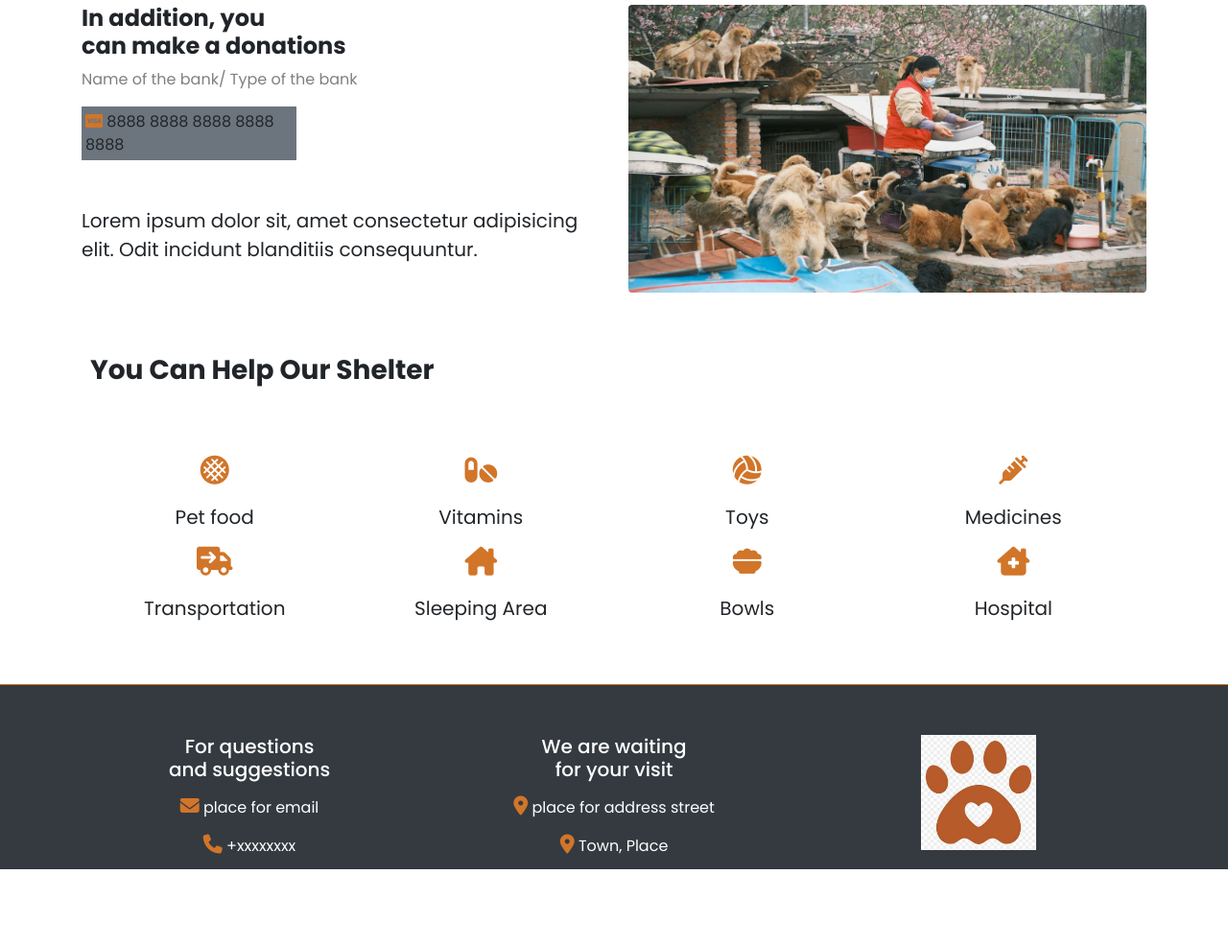
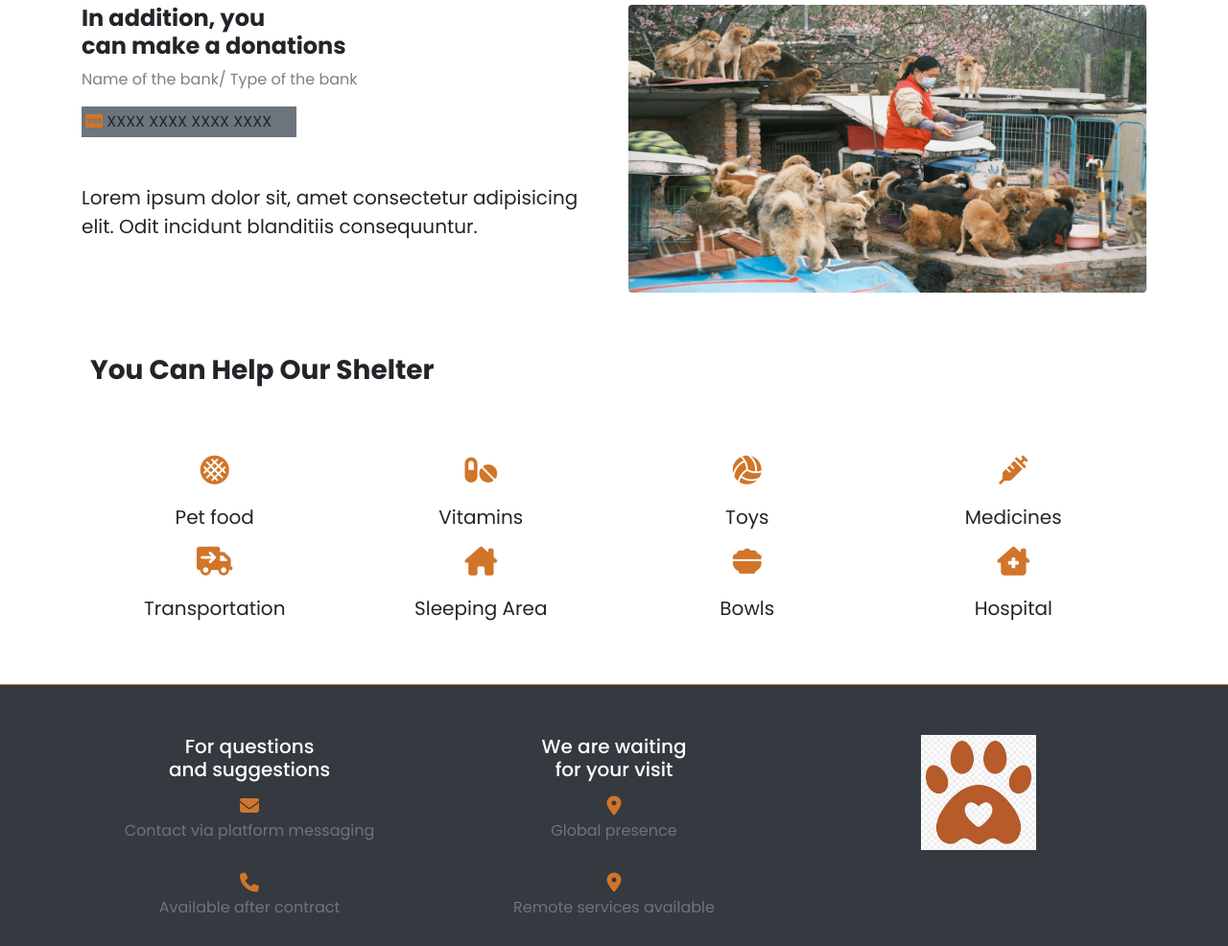
Before and after one commit to MowgliGit/website-for-animal-shelter, a website: page beVolunteer.html in a window 1280 px wide. Shown: the part 1953-2939 px from the top of the page at 96% size. Before the commit the page ends 2859 px from the top, so only its background shows below. Drawn offline with nearby package versions, Linux system fonts and the light colour scheme.

Commit message:
some changes

```diff
--- a/beVolunteer.html
+++ b/beVolunteer.html
@@ -239,7 +239,7 @@
             <p class="text-black-50">Name of the bank/ Type of the bank</p>
             <div class="bg-secondary p-1" style="width: 14rem">
               <i class="fa-brands fa-cc-visa"></i>
-              <span>8888 8888 8888 8888 8888</span>
+              <span>XXXX XXXX XXXX XXXX</span>
             </div>
             <p class="lead pt-5">
               Lorem ipsum dolor sit, amet consectetur adipisicing elit. Odit
@@ -333,11 +333,11 @@
             </h5>
             <div class="py-2">
               <i class="fa-solid fa-envelope" style="font-size: 20px"></i>
-              <span>place for email</span>
+              <p class="text-muted">Contact via platform messaging</p>
             </div>
             <div class="py-2">
               <i class="fa-solid fa-phone" style="font-size: 20px"></i>
-              <span>+xxxxxxxx</span>
+              <p class="text-muted">Available after contract</p>
             </div>
           </div>
           <div class="col-md-4 pt-5">
@@ -347,11 +347,11 @@
             </h5>
             <div class="py-2">
               <i class="fa-solid fa-location-dot" style="font-size: 20px"></i>
-              <span>place for address street</span>
+              <p class="text-muted">Global presence</p>
             </div>
             <div class="py-2">
               <i class="fa-solid fa-location-dot" style="font-size: 20px"></i>
-              <span>Town, Place</span>
+              <p class="text-muted">Remote services available</p>
             </div>
           </div>
           <div class="col-md-4 pt-5">
```
Also changed, not shown: contact.html (+4 -4 lines), index.html (+4 -4 lines), pets.html (+5 -4 lines).
